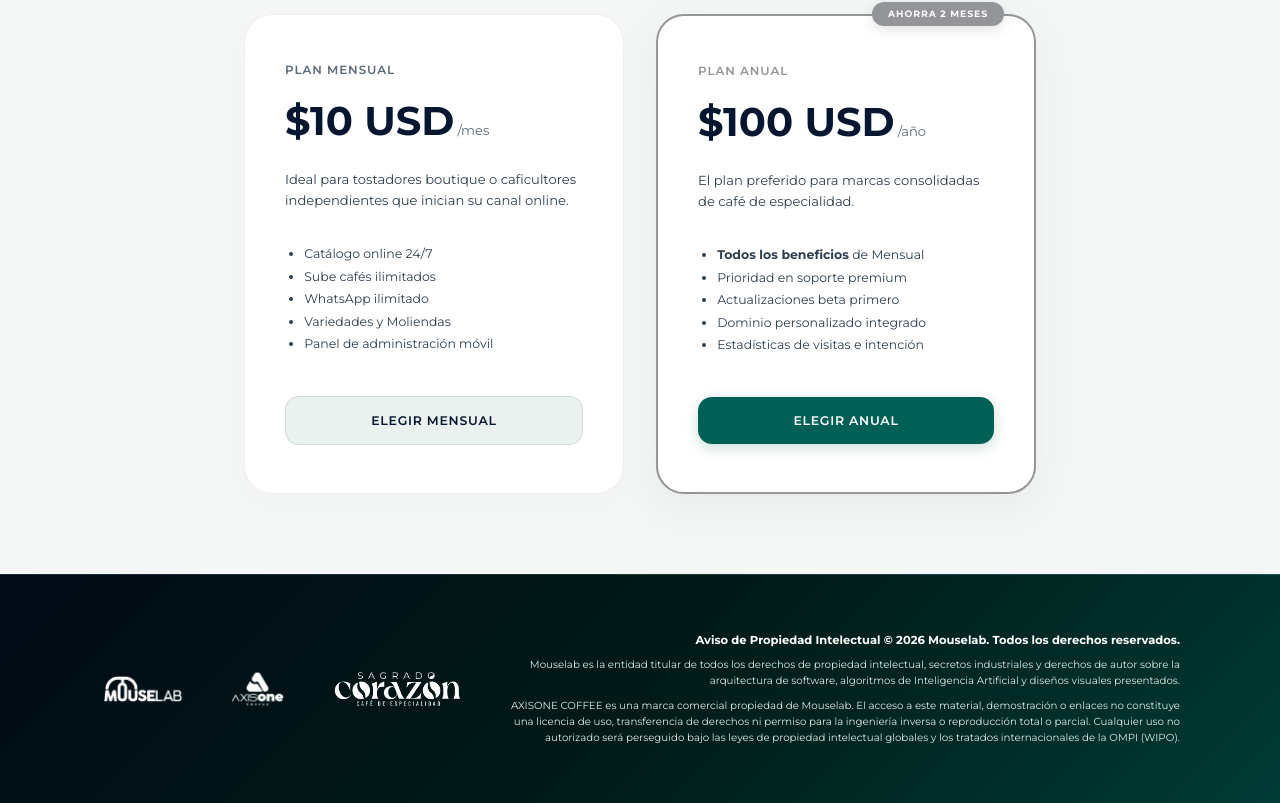
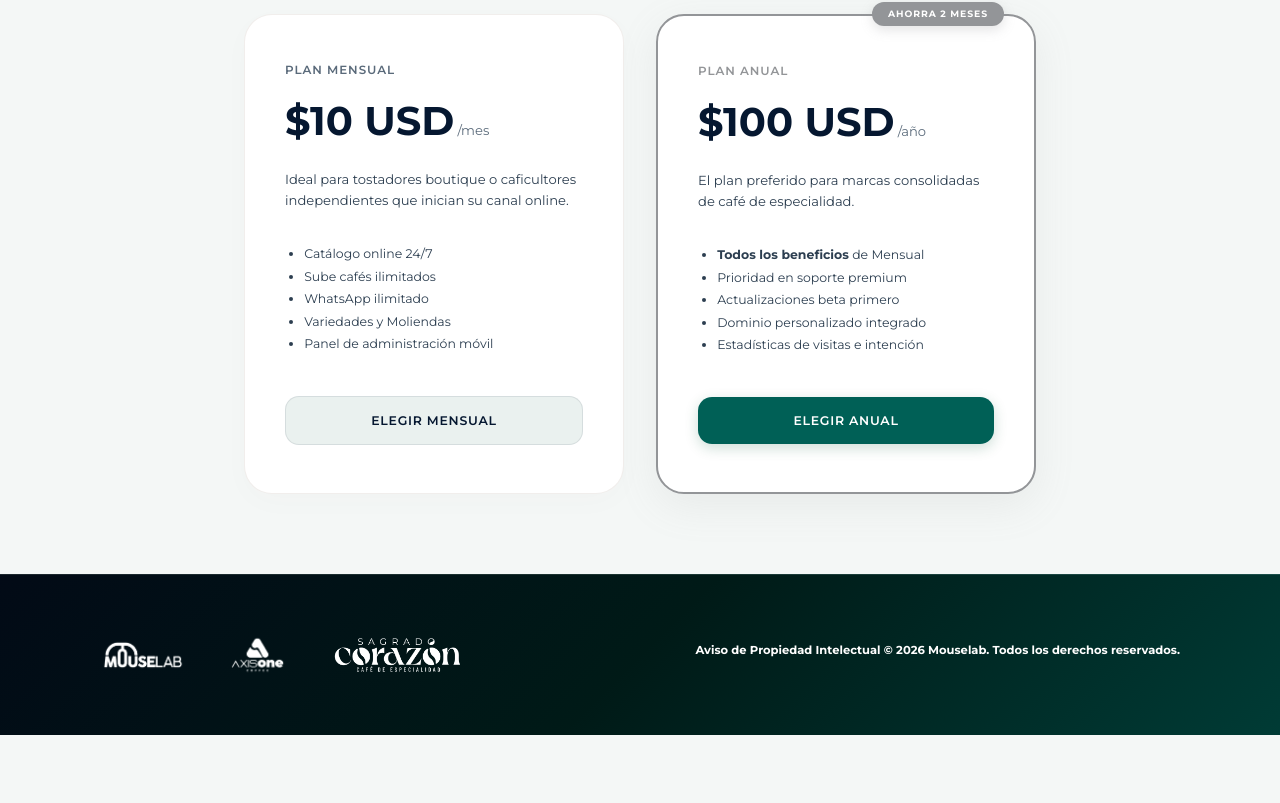
Before and after one commit to juliocuva/veta-coffee, a Next.js app: page / in a window 1280 px wide. Shown: the part 3078-3881 px from the top of the page. After the commit the page ends 3813 px from the top, so only its background shows below. Built offline with nearby package versions, Linux system fonts and the light colour scheme.

Commit message:
Remove long IP text from footers

```diff
--- a/app/[slug]/CatalogClient.js
+++ b/app/[slug]/CatalogClient.js
@@ -381,12 +381,6 @@ export default function CatalogPage({ roaster }) {
             }}>
               <p style={{ fontWeight: 700, color: 'var(--text-primary)', margin: '0 0 0.3rem 0' }}>
                 Aviso de Propiedad Intelectual © 2026 Mouselab. Todos los derechos reservados.
-              </p>
-              <p style={{ margin: '0 0 0.3rem 0' }}>
-                Mouselab es la entidad titular de todos los derechos de propiedad intelectual, secretos industriales y derechos de autor sobre la arquitectura de software, algoritmos de Inteligencia Artificial y diseños visuales presentados.
-              </p>
-              <p style={{ margin: 0 }}>
-                AXISONE COFFEE es una marca comercial propiedad de Mouselab. El acceso a este material o enlaces no constituye una licencia de uso. Cualquier uso no autorizado será perseguido bajo las leyes de propiedad intelectual globales.
               </p>
             </div>
 
--- a/app/page.js
+++ b/app/page.js
@@ -690,12 +690,6 @@ export default function LandingPage() {
             }}>
               Aviso de Propiedad Intelectual © 2026 Mouselab. Todos los derechos reservados.
             </h5>
-            <p style={{ margin: '0 0 0.5rem 0' }}>
-              Mouselab es la entidad titular de todos los derechos de propiedad intelectual, secretos industriales y derechos de autor sobre la arquitectura de software, algoritmos de Inteligencia Artificial y diseños visuales presentados.
-            </p>
-            <p style={{ margin: 0 }}>
-              AXISONE COFFEE es una marca comercial propiedad de Mouselab. El acceso a este material, demostración o enlaces no constituye una licencia de uso, transferencia de derechos ni permiso para la ingeniería inversa o reproducción total o parcial. Cualquier uso no autorizado será perseguido bajo las leyes de propiedad intelectual globales y los tratados internacionales de la OMPI (WIPO).
-            </p>
           </div>
         </div>
       </footer>
```
